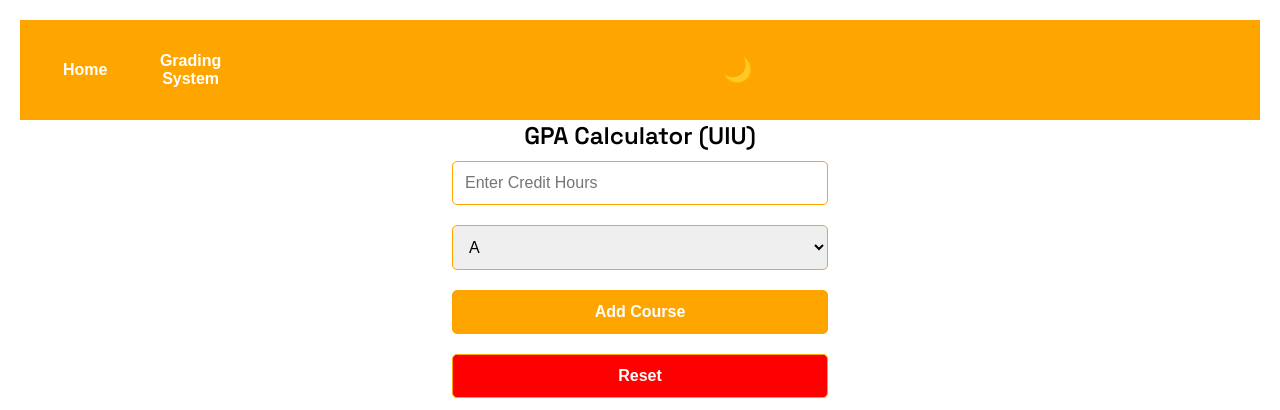
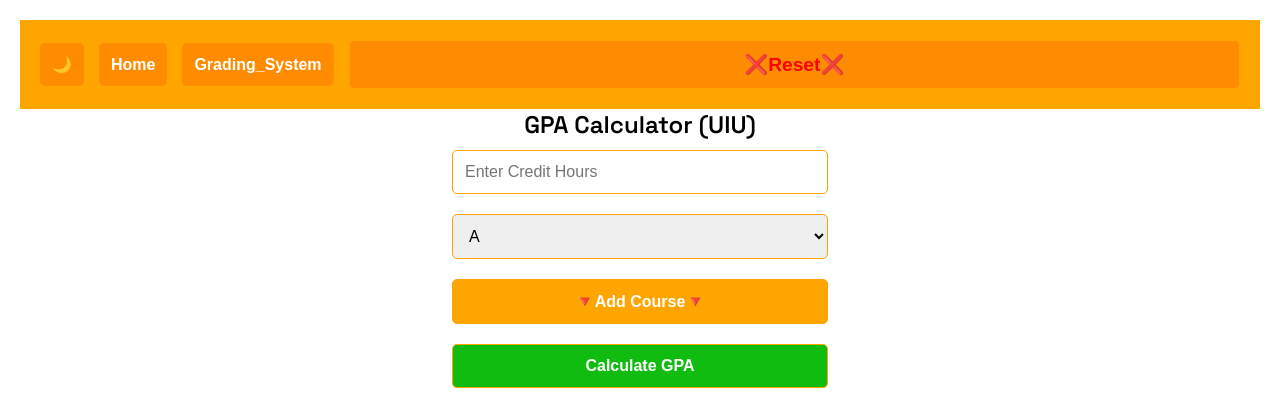
Before and after one commit to Redowan-Tanvir-Shifat/CGPA_Calculator_UIU, a plain HTML site: page index.html in a window 1280 px wide. Shown: the top 410 px of the page. Drawn offline with Linux system fonts and the light colour scheme.

Commit message:
Reset Button Update

```diff
--- a/index.html
+++ b/index.html
@@ -42,12 +42,18 @@
         }
 
         .nav-links button {
-            background: none;
+            /* background: none; */
+            background-color: darkorange;
             border: none;
             font-size: 1em;
             font-weight: bold;
             cursor: pointer;
             color: white;
+        }
+
+        .nav-links button:hover {
+            /* background: none; */
+            background-color: rgba(233, 128, 0, 0.803);
         }
 
         .theme-toggle {
@@ -87,11 +93,14 @@
         }
 
         button.reset-btn {
-            background-color: red;
+            color: rgb(255, 0, 0);
+            font-size: larger;
+            font-weight: bolder;
+            background-color: darkorange;
         }
 
         button.reset-btn:hover {
-            background-color: rgb(230, 26, 26);
+            background-color: rgba(233, 128, 0, 0.803);
         }
 
         button.cal-btn {
@@ -164,10 +173,15 @@
 <body>
     <div class="navbar">
         <div class="nav-links">
+            <button class="theme-toggle" onclick="toggleTheme()">🌙</button>
             <button onclick="showSection('home')">Home</button>
-            <button onclick="showSection('grading')">Grading System</button>
+            <button onclick="showSection('grading')">Grading_System</button>
+            <div></div>
+
         </div>
-        <button class="theme-toggle" onclick="toggleTheme()">🌙</button>
+
+        <button class="reset-btn" onclick="resetCalculator()">❌Reset❌</button>
+
     </div>
 
     <div id="home" class="container active">
@@ -186,11 +200,11 @@
             <option value="1.00">D</option>
             <option value="0.00">F</option>
         </select>
-        <button onclick="addCourse()">Add Course</button>
+        <button onclick="addCourse()">🔻Add Course🔻</button>
         <ul id="courseList"></ul>
 
         <!-- <button onclick="resetCalculator()">Reset</button> -->
-        <button class="reset-btn" onclick="resetCalculator()">Reset</button>
+        <!-- <button class="reset-btn" onclick="resetCalculator()">Reset</button> -->
         <button class="cal-btn" onclick="calculateGPA()">Calculate GPA</button>
         <div class="result" id="gpaResult"></div>
 
```
